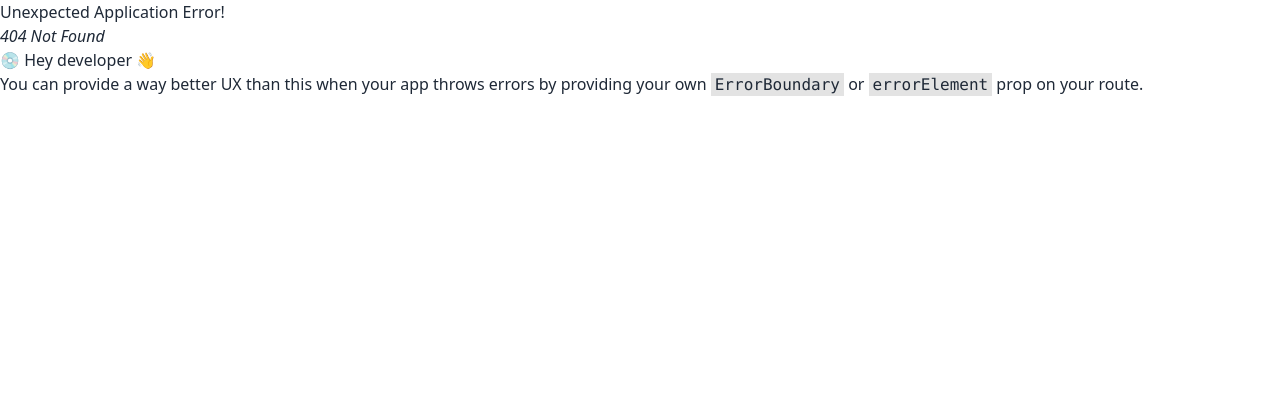
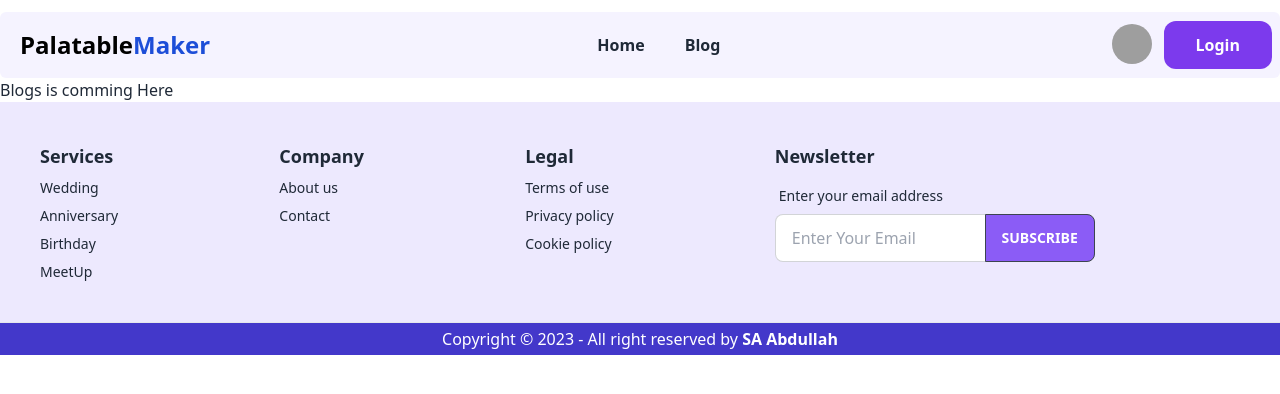
Before and after one commit to SaAbdullah131/palatable_maker-client, a React (Vite) app: page /blogs in a window 1280 px wide. Before the commit this address had no page. Shown: the top 394 px of the page. Built offline with nearby package versions, Linux system fonts and the light colour scheme; grey boxes are pictures that could not be loaded.

Commit message:
error page and image added

```diff
--- /dev/null
+++ b/src/Layout/Error/Error.jsx
@@ -0,0 +1,17 @@
+import React from 'react';
+import NavigationBar from '../../Shared/NavigationBar/NavigationBar';
+import Footer from '../../Shared/Footer/Footer';
+import ErrorImage from '../../../src/assets/Error/404 Error Page not Found with people connecting a plug.gif'
+const Error = () => {
+    return (
+        <div>
+            <NavigationBar></NavigationBar>
+            <div className='flex justify-center items-center'>
+                <img src={ErrorImage} alt="" />
+            </div>
+            <Footer></Footer>
+        </div>
+    );
+};
+
+export default Error;
--- a/src/Pages/Register/Register.jsx
+++ b/src/Pages/Register/Register.jsx
@@ -8,7 +8,7 @@ const Register = () => {
             <div className="hero min-h-screen bg-base-100 ">
                 <div className="hero-content flex">
                     <div className="card flex-shrink-0 w-[100%] h-full max-w-sm shadow-2xl bg-base-100 border border-indigo-400">
-                        <div className="card-body">
+                        <form className="card-body">
                             <div className="form-control">
                                 <label className="label">
                                     <span className="label-text">Name</span>
@@ -37,10 +37,8 @@ const Register = () => {
                                 <button className="btn btn-primary">Register</button>
                             </div>
                             <p className='font-semibold'>Already Have An Account ? <Link to='/login' className='text-blue-400 font-semibold'>Login</Link></p>
+                        </form>
 
-                            <hr></hr>
-
-                        </div>
                     </div>
                     <img className='w-50' src={signUpImage} alt="" />
                 </div>
--- a/src/Routes/Routes.jsx
+++ b/src/Routes/Routes.jsx
@@ -2,11 +2,15 @@ import { createBrowserRouter } from "react-router-dom";
 import Main from "../Layout/Main/Main";
 import Login from "../Pages/Login/Login";
 import Register from "../Pages/Register/Register";
+import Blogs from "../Shared/Blogs/Blogs";
+import Error from "../Layout/Error/Error";
+
 
 const router = createBrowserRouter([
     {
         path:"/",
         element:<Main></Main>,
+        errorElement:<Error></Error>,
         children:[
             {
 
@@ -16,6 +20,10 @@ const router = createBrowserRouter([
             {
                 path:'/register',
                 element:<Register></Register>
+            },
+            {
+                path:'/blogs',
+                element:<Blogs></Blogs>
             }
         ]
     }
--- /dev/null
+++ b/src/Shared/Blogs/Blogs.jsx
@@ -0,0 +1,11 @@
+import React from 'react';
+
+const Blogs = () => {
+    return (
+        <div>
+            <h2>Blogs is comming Here</h2>
+        </div>
+    );
+};
+
+export default Blogs;
--- a/src/Shared/Footer/Footer.jsx
+++ b/src/Shared/Footer/Footer.jsx
@@ -3,7 +3,7 @@ import React from 'react';
 const Footer = () => {
     return (
         <div>
-            <footer className="footer p-10 bg-violet-300 text-base-content">
+            <footer className="footer p-10 bg-violet-100 text-base-content">
                 <div>
                     <span className="text-lg font-bold text-blue">Services</span>
                     <a className="link link-hover">Wedding</a>
--- a/src/Shared/NavigationBar/NavigationBar.jsx
+++ b/src/Shared/NavigationBar/NavigationBar.jsx
@@ -3,13 +3,13 @@ import { Link } from 'react-router-dom';
 
 const NavigationBar = () => {
     return (
-            <div className="navbar bg-violet-300 mt-3 flex justify-between rounded-md min-h-fit">
+            <div className="navbar bg-violet-50 mt-3 flex justify-between rounded-md min-h-fit">
                 <div className='ml-3'>
-                    <Link to='/'><span className='font-bold text-2xl text-green-100'>Palatable</span><span className='font-semibold text-2xl text-indigo-400'>Maker</span></Link>
+                    <Link to='/'><span className='font-bold text-2xl text-black'>Palatable</span><span className='font-bold text-2xl text-blue-700'>Maker</span></Link>
                 </div>
                 <div>
-                    <Link className='mr-5 text-blue font-bold' to='/'>Home</Link>
-                    <Link className='ml-5 text-blue font-bold' to='/blog'>Blog</Link>
+                    <Link className='mr-5 hover:text-blue-600 font-bold' to='/'>Home</Link>
+                    <Link className='ml-5 hover:text-blue-600 font-bold' to='/blogs'>Blog</Link>
                 </div>
 
                 <div className="flex-none gap-2">
```
Also changed, not shown: 1 other file (tests, documents, lock files or other folders).
